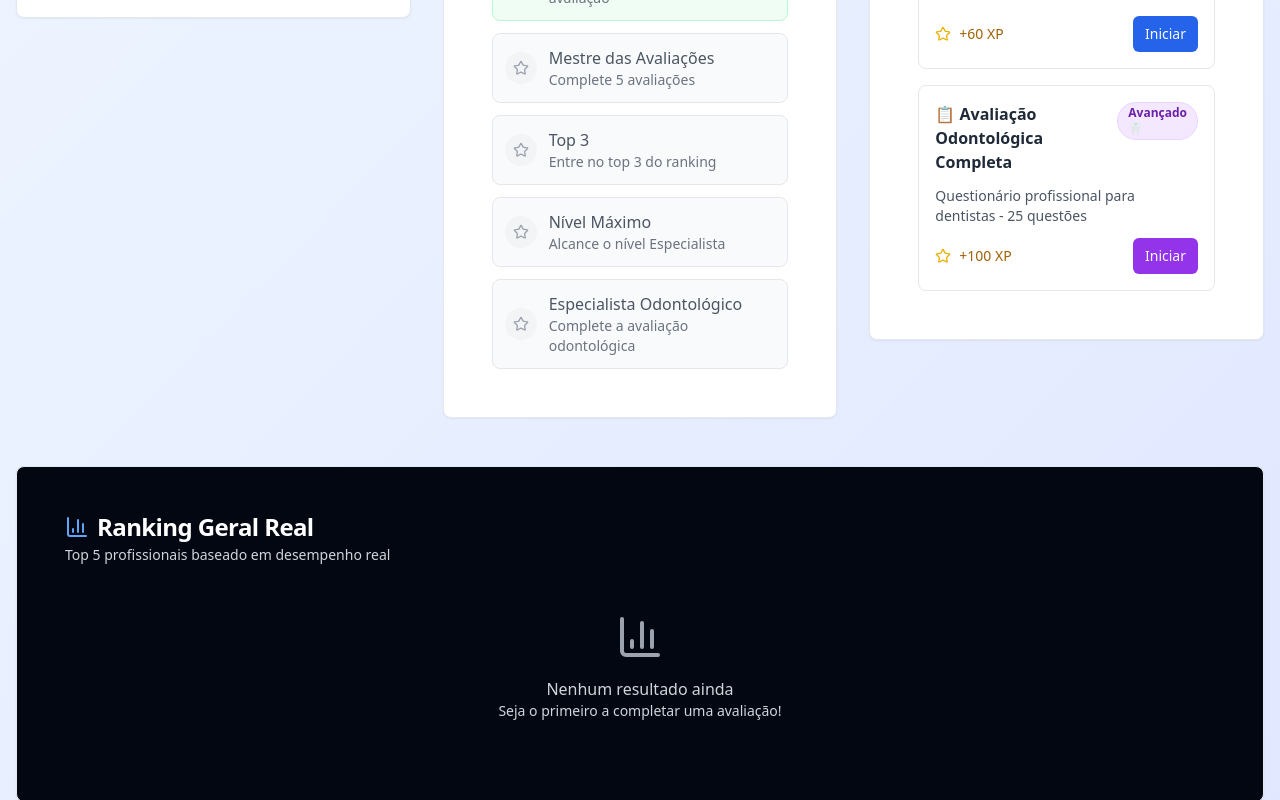
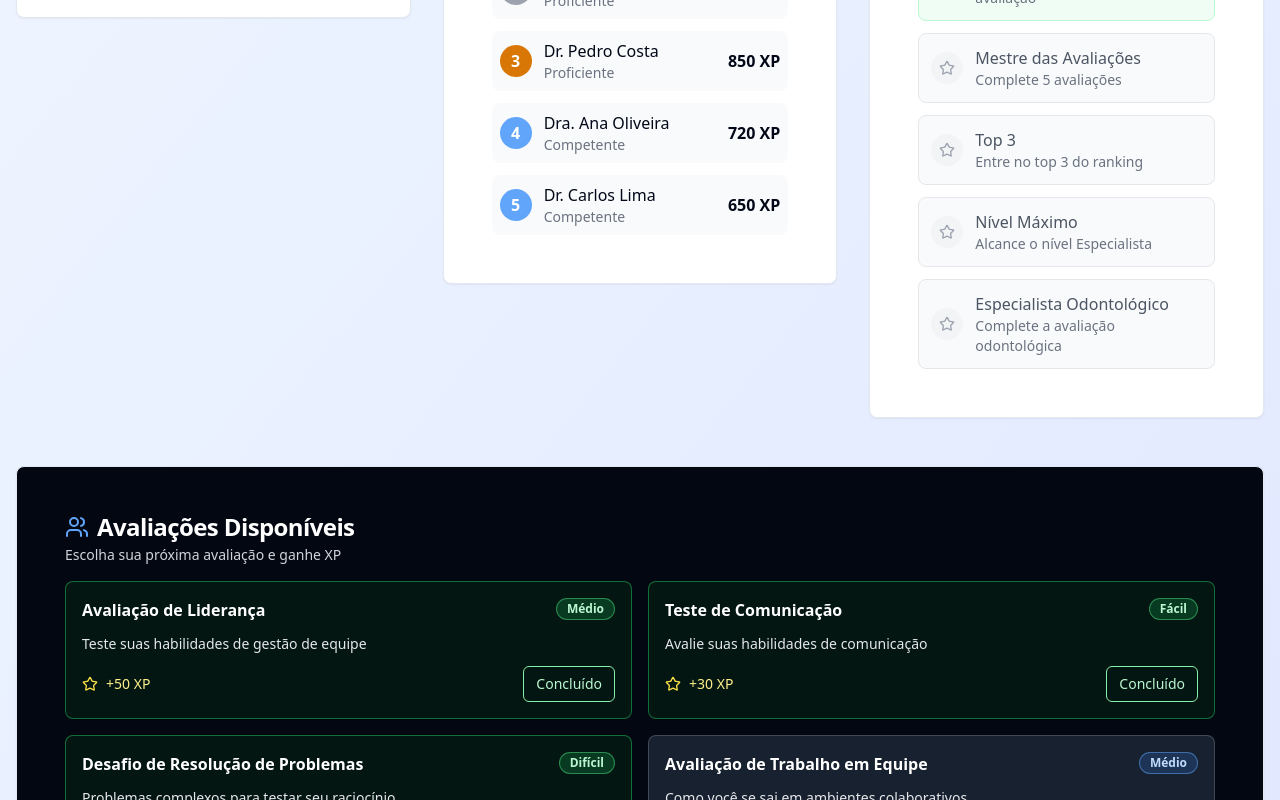
Before and after one commit to cliquei/Quiz, a React (Vite) app: page / in a window 1280 px wide. Shown: the part 420-1220 px from the top of the page. Built offline with nearby package versions, Linux system fonts and the light colour scheme.

Commit message:
Reverted all changes back to version fb57b2eb11647f7b36364819ce04054afd1918ee

```diff
--- a/src/pages/DentalAssessment.tsx
+++ b/src/pages/DentalAssessment.tsx
@@ -8,7 +8,6 @@ import { Input } from "@/components/ui/input";
 import { ArrowLeft, CheckCircle, User, MapPin } from "lucide-react";
 import { useToast } from "@/hooks/use-toast";
 import { Progress } from "@/components/ui/progress";
-import { StorageUtils } from "@/utils/storage";
 
 const DentalAssessment = () => {
   const navigate = useNavigate();
@@ -110,34 +109,16 @@ const DentalAssessment = () => {
     return { level: "Avançado", description: "Profissional consolidado tecnicamente e com carreira estruturada", color: "text-green-600" };
   };
 
-  const getLevelFromXP = (xp: number) => {
-    if (xp >= 1000) return "Especialista";
-    if (xp >= 600) return "Proficiente";
-    if (xp >= 300) return "Competente";
-    if (xp >= 100) return "Aprendiz";
-    return "Iniciante";
-  };
-
   const handleNextQuestion = () => {
     if (currentQuestion < allQuestions.length - 1) {
       setCurrentQuestion(prev => prev + 1);
     } else {
       const finalScore = calculateScore();
       const level = getLevel(finalScore);
-      const xpEarned = Math.round(finalScore * 15);
-
-      // Salvar no ranking
-      StorageUtils.saveToRanking({
-        nickname: userData.nickname,
-        city: userData.city,
-        xp: xpEarned,
-        level: getLevelFromXP(xpEarned),
-        score: Math.round(finalScore * 100) / 100
-      });
 
       toast({
         title: "Avaliação concluída!",
-        description: `Seu nível: ${level.level} - ${Math.round(finalScore * 100)/100}/5 - Ganhou ${xpEarned} XP!`,
+        description: `Seu nível: ${level.level} - ${Math.round(finalScore * 100)/100}/5`,
       });
 
       setShowResults(true);
--- a/src/pages/Index.tsx
+++ b/src/pages/Index.tsx
@@ -1,4 +1,4 @@
-import { useState, useEffect } from "react";
+import { useState } from "react";
 import { useNavigate } from "react-router-dom";
 import { Card, CardContent, CardDescription, CardHeader, CardTitle } from "@/components/ui/card";
 import { Button } from "@/components/ui/button";
@@ -8,7 +8,6 @@ import { Trophy, Star, Target, BarChart3, Users, Award } from "lucide-react";
 import { MadeWithDyad } from "@/components/made-with-dyad";
 import AnimatedCard from "@/components/AnimatedCard";
 import { useToast } from "@/hooks/use-toast";
-import { StorageUtils } from "@/utils/storage";
 
 const Index = () => {
   const { toast } = useToast();
@@ -16,10 +15,34 @@ const Index = () => {
   const [currentLevel, setCurrentLevel] = useState(1);
   const [xp, setXp] = useState(250);
   const [completedAssessments, setCompletedAssessments] = useState(3);
-  const [realRankings, setRealRankings] = useState<any[]>([]);
-
-  // Apenas os últimos 2 testes estão liberados
-  const assessments = [
+  const [assessments, setAssessments] = useState([
+    {
+      id: 1,
+      title: "Avaliação de Liderança",
+      description: "Teste suas habilidades de gestão de equipe",
+      difficulty: "Médio",
+      xpReward: 50,
+      completed: true,
+      type: "general"
+    },
+    {
+      id: 2,
+      title: "Teste de Comunicação",
+      description: "Avalie suas habilidades de comunicação",
+      difficulty: "Fácil",
+      xpReward: 30,
+      completed: true,
+      type: "general"
+    },
+    {
+      id: 3,
+      title: "Desafio de Resolução de Problemas",
+      description: "Problemas complexos para testar seu raciocínio",
+      difficulty: "Difícil",
+      xpReward: 80,
+      completed: true,
+      type: "general"
+    },
     {
       id: 4,
       title: "Avaliação de Trabalho em Equipe",
@@ -38,7 +61,7 @@ const Index = () => {
       completed: false,
       type: "dental"
     }
-  ];
+  ]);
 
   const levels = [
     { xpRequired: 0, title: "Iniciante" },
@@ -52,6 +75,14 @@ const Index = () => {
   const nextLevelData = levels[currentLevel + 1];
   const progress = ((xp - currentLevelData.xpRequired) / (nextLevelData.xpRequired - currentLevelData.xpRequired)) * 100;
 
+  const leaderboard = [
+    { position: 1, name: "Dr. João Silva", xp: 1200, level: "Especialista" },
+    { position: 2, name: "Dra. Maria Santos", xp: 980, level: "Proficiente" },
+    { position: 3, name: "Dr. Pedro Costa", xp: 850, level: "Proficiente" },
+    { position: 4, name: "Dra. Ana Oliveira", xp: 720, level: "Competente" },
+    { position: 5, name: "Dr. Carlos Lima", xp: 650, level: "Competente" }
+  ];
+
   const achievements = [
     { title: "Primeiros Passos", description: "Complete sua primeira avaliação", unlocked: true },
     { title: "Mestre das Avaliações", description: "Complete 5 avaliações", unlocked: false },
@@ -59,12 +90,6 @@ const Index = () => {
     { title: "Nível Máximo", description: "Alcance o nível Especialista", unlocked: false },
     { title: "Especialista Odontológico", description: "Complete a avaliação odontológica", unlocked: false }
   ];
-
-  useEffect(() => {
-    // Carregar rankings reais do localStorage
-    const rankings = StorageUtils.getRankings();
-    setRealRankings(rankings.slice(0, 5)); // Top 5
-  }, []);
 
   const handleStartAssessment = (assessment: any) => {
     if (assessment.type === "dental") {
@@ -80,6 +105,14 @@ const Index = () => {
   };
 
   const handleCompleteAssessment = (id: number) => {
+    setAssessments(prev =>
+      prev.map(assessment =>
+        assessment.id === id
+          ? { ...assessment, completed: true }
+          : assessment
+      )
+    );
+
     const assessment = assessments.find(a => a.id === id);
     if (assessment) {
       setXp(prev => prev + assessment.xpReward);
@@ -89,6 +122,14 @@ const Index = () => {
         title: "Avaliação concluída!",
         description: `Você ganhou ${assessment.xpReward} XP!`,
       });
+
+      // Desbloquear conquista se for a avaliação odontológica
+      if (id === 5) {
+        const updatedAchievements = achievements.map(ach =>
+          ach.title === "Especialista Odontológico" ? { ...ach, unlocked: true } : ach
+        );
+        // Atualizar estado de conquistas se necessário
+      }
     }
   };
 
@@ -136,8 +177,45 @@ const Index = () => {
             </CardContent>
           </AnimatedCard>
 
-          {/* Bloco 2: Conquistas */}
+          {/* Bloco 2: Ranking */}
           <AnimatedCard className="p-6" delay={0.2}>
+            <CardHeader className="pb-4">
+              <CardTitle className="flex items-center gap-2">
+                <BarChart3 className="w-6 h-6 text-blue-500" />
+                Ranking Geral
+              </CardTitle>
+              <CardDescription>
+                Top 5 profissionais da plataforma
+              </CardDescription>
+            </CardHeader>
+            <CardContent>
+              <div className="space-y-3">
+                {leaderboard.map((player, index) => (
+                  <div key={player.position} className="flex items-center justify-between p-2 rounded-lg bg-gray-50">
+                    <div className="flex items-center gap-3">
+                      <div className={`w-8 h-8 rounded-full flex items-center justify-center text-white font-bold ${
+                        index === 0 ? 'bg-yellow-400' :
+                        index === 1 ? 'bg-gray-400' :
+                        index === 2 ? 'bg-amber-600' : 'bg-blue-400'
+                      }`}>
+                        {player.position}
+                      </div>
+                      <div>
+                        <div className="font-medium">{player.name}</div>
+                        <div className="text-sm text-gray-500">{player.level}</div>
+                      </div>
+                    </div>
+                    <div className="text-right">
+                      <div className="font-bold">{player.xp} XP</div>
+                    </div>
+                  </div>
+                ))}
+              </div>
+            </CardContent>
+          </AnimatedCard>
+
+          {/* Bloco 3: Conquistas */}
+          <AnimatedCard className="p-6" delay={0.3}>
             <CardHeader className="pb-4">
               <CardTitle className="flex items-center gap-2">
                 <Award className="w-6 h-6 text-purple-500" />
@@ -182,44 +260,45 @@ const Index = () => {
               </div>
             </CardContent>
           </AnimatedCard>
+        </div>
 
-          {/* Bloco 3: Avaliações Disponíveis */}
-          <AnimatedCard className="p-6" delay={0.3}>
+        {/* Bloco 4: Avaliações Disponíveis */}
+        <AnimatedCard className="p-6 bg-gray-950 text-white" delay={0.4}>
           <CardHeader className="pb-4">
-              <CardTitle className="flex items-center gap-2">
-                <Users className="w-6 h-6 text-blue-500" />
+            <CardTitle className="flex items-center gap-2 text-white">
+              <Users className="w-6 h-6 text-blue-400" />
               Avaliações Disponíveis
             </CardTitle>
-              <CardDescription>
+            <CardDescription className="text-gray-300">
               Escolha sua próxima avaliação e ganhe XP
             </CardDescription>
           </CardHeader>
           <CardContent>
-              <div className="grid grid-cols-1 gap-4">
+            <div className="grid grid-cols-1 md:grid-cols-2 gap-4">
               {assessments.map((assessment, index) => (
                 <div key={assessment.id} className={`p-4 rounded-lg border ${
                   assessment.completed
-                      ? 'bg-green-50 border-green-200'
-                      : 'bg-white border-gray-200'
+                    ? 'bg-green-950/40 border-green-500/50'
+                    : 'bg-gray-800/80 border-gray-500/50'
                 }`}>
                   <div className="flex items-start justify-between mb-3">
-                      <h3 className="font-semibold text-gray-800">{assessment.title}</h3>
+                    <h3 className="font-semibold text-white">{assessment.title}</h3>
                     <Badge variant={assessment.completed ? "outline" : "secondary"} className={
                       assessment.completed
-                          ? 'bg-green-100 text-green-800 border-green-200'
+                        ? 'bg-green-500/20 text-green-200 border-green-400/50'
                         : assessment.type === 'dental'
-                          ? 'bg-purple-100 text-purple-800 border-purple-200'
-                          : 'bg-blue-100 text-blue-800 border-blue-200'
+                        ? 'bg-purple-500/20 text-purple-200 border-purple-400/50'
+                        : 'bg-blue-500/20 text-blue-200 border-blue-400/50'
                     }>
                       {assessment.difficulty}
                       {assessment.type === 'dental' && ' 🦷'}
                     </Badge>
                   </div>
-                    <p className="text-gray-600 text-sm mb-3">{assessment.description}</p>
+                  <p className="text-gray-200 text-sm mb-3">{assessment.description}</p>
                   <div className="flex items-center justify-between">
                     <div className="flex items-center gap-2">
-                        <Star className="w-4 h-4 text-yellow-500" />
-                        <span className="text-yellow-700 text-sm font-medium">
+                      <Star className="w-4 h-4 text-yellow-300" />
+                      <span className="text-yellow-200 text-sm font-medium">
                         +{assessment.xpReward} XP
                       </span>
                     </div>
@@ -233,7 +312,7 @@ const Index = () => {
                       }
                       className={
                         assessment.completed
-                            ? 'bg-green-100 text-green-800 border-green-300 hover:bg-green-200'
+                          ? 'bg-transparent text-green-200 border-green-300 hover:bg-green-900/40'
                           : assessment.type === 'dental'
                           ? 'bg-purple-600 hover:bg-purple-700'
                           : 'bg-blue-600 hover:bg-blue-700'
@@ -247,56 +326,6 @@ const Index = () => {
             </div>
           </CardContent>
         </AnimatedCard>
-        </div>
-
-        {/* Bloco 4: Ranking Geral (REAL) - Colocado por último */}
-        <AnimatedCard className="p-6 bg-gray-950 text-white" delay={0.4}>
-          <CardHeader className="pb-4">
-            <CardTitle className="flex items-center gap-2 text-white">
-              <BarChart3 className="w-6 h-6 text-blue-400" />
-              Ranking Geral Real
-            </CardTitle>
-            <CardDescription className="text-gray-300">
-              Top 5 profissionais baseado em desempenho real
-            </CardDescription>
-          </CardHeader>
-          <CardContent>
-            {realRankings.length > 0 ? (
-              <div className="space-y-3">
-                {realRankings.map((player, index) => (
-                  <div key={index} className="flex items-center justify-between p-3 rounded-lg bg-gray-800">
-                    <div className="flex items-center gap-3">
-                      <div className={`w-8 h-8 rounded-full flex items-center justify-center text-white font-bold ${
-                        index === 0 ? 'bg-yellow-500' :
-                        index === 1 ? 'bg-gray-400' :
-                        index === 2 ? 'bg-amber-600' : 'bg-blue-400'
-                      }`}>
-                        {index + 1}
-                      </div>
-                      <div>
-                        <div className="font-medium text-white">{player.nickname}</div>
-                        <div className="text-sm text-gray-300">{player.city}</div>
-                      </div>
-                    </div>
-                    <div className="text-right">
-                      <div className="font-bold text-white">{player.xp} XP</div>
-                      <div className="text-sm text-gray-300">{player.level}</div>
-                      {player.score && (
-                        <div className="text-xs text-gray-400">{player.score}/5</div>
-                      )}
-                    </div>
-                  </div>
-                ))}
-              </div>
-            ) : (
-              <div className="text-center py-8 text-gray-300">
-                <BarChart3 className="w-12 h-12 mx-auto mb-4 text-gray-400" />
-                <p>Nenhum resultado ainda</p>
-                <p className="text-sm">Seja o primeiro a completar uma avaliação!</p>
-              </div>
-            )}
-          </CardContent>
-        </AnimatedCard>
 
         <MadeWithDyad />
       </div>
--- a/src/utils/storage.ts
+++ /dev/null
@@ -1,49 +0,0 @@
-// Utilitário para gerenciar armazenamento local
-export interface RankingEntry {
-  nickname: string;
-  city: string;
-  xp: number;
-  level: string;
-  score?: number;
-  timestamp: number;
-}
-
-export const StorageUtils = {
-  // Salvar resultado no ranking
-  saveToRanking: (entry: Omit<RankingEntry, 'timestamp'>) => {
-    const rankings = StorageUtils.getRankings();
-    const newEntry = {
-      ...entry,
-      timestamp: Date.now()
-    };
-
-    // Adicionar ou atualizar entrada
-    const existingIndex = rankings.findIndex(r => r.nickname === entry.nickname && r.city === entry.city);
-    if (existingIndex !== -1) {
-      rankings[existingIndex] = newEntry;
-    } else {
-      rankings.push(newEntry);
-    }
-
-    // Ordenar por XP (decrescente) e manter apenas top 50
-    rankings.sort((a, b) => b.xp - a.xp);
-    const topRankings = rankings.slice(0, 50);
-
-    localStorage.setItem('gamification_rankings', JSON.stringify(topRankings));
-  },
-
-  // Obter rankings
-  getRankings: (): RankingEntry[] => {
-    try {
-      const stored = localStorage.getItem('gamification_rankings');
-      return stored ? JSON.parse(stored) : [];
-    } catch {
-      return [];
-    }
-  },
-
-  // Limpar rankings (para desenvolvimento)
-  clearRankings: () => {
-    localStorage.removeItem('gamification_rankings');
-  }
-};
```
Lines whose indentation alone changed are shown as unchanged.
